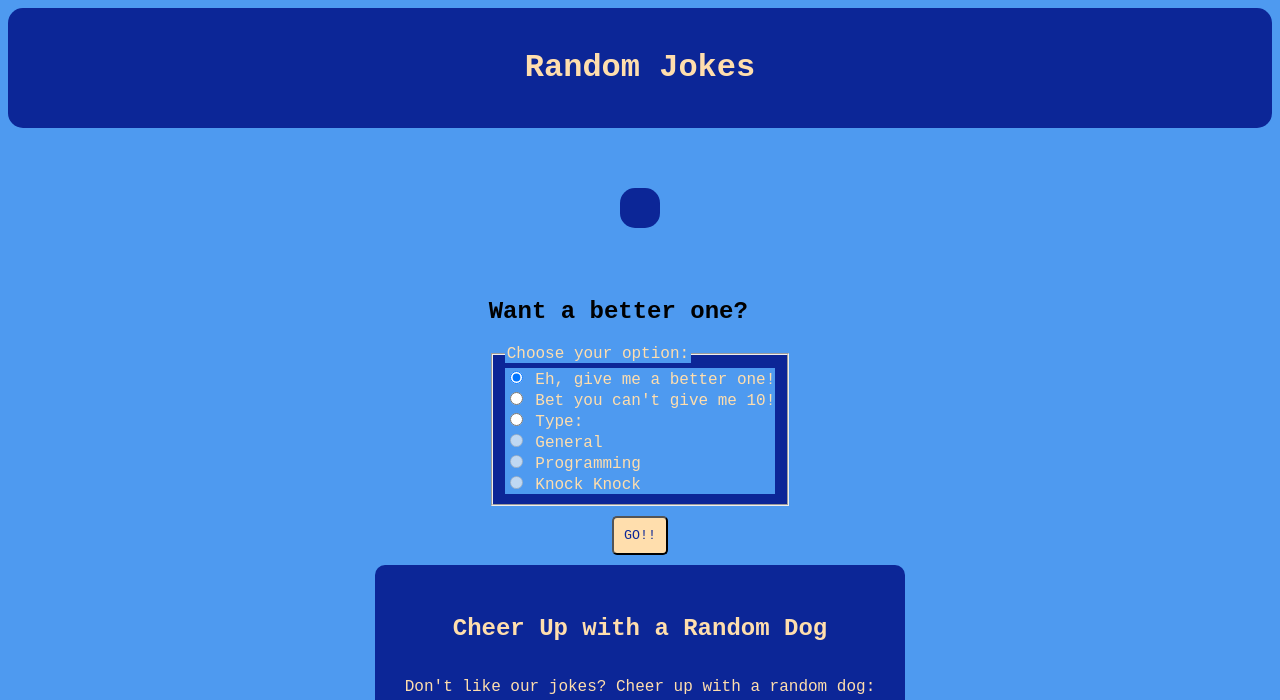
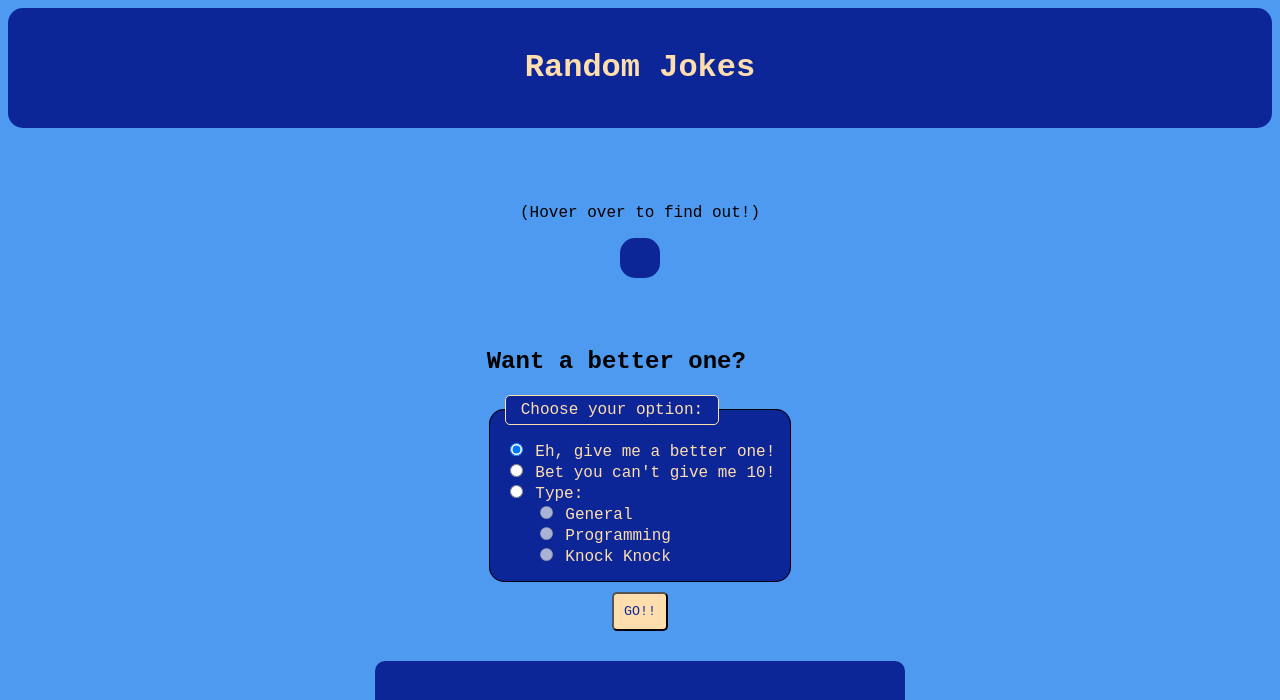
Before and after one commit to howlarious-hounds/joke-and-dogs-final-build, a website built with Vite: page hh-joke-project/index.html in a window 1280 px wide. Shown: the top 700 px of the page. Built offline with nearby package versions, Linux system fonts and the light colour scheme; no server answers.

Commit message:
Completed: Adjusted The Looks of Form

```diff
--- a/hh-joke-project/index.html
+++ b/hh-joke-project/index.html
@@ -11,6 +11,7 @@
     <h1>Random Jokes</h1>
   </header>
   <main>
+    <p>(Hover over to find out!)</p>
     <section class="starter-joke" aria-labelledby="starter-joke-heading">
       <article id="joke-container">
         <p id="starter-joke-setup"></p>
@@ -34,7 +35,7 @@
           <div>
             <input type="radio" id="joke-type" name="joke-option" value="type">
             <label for="joke-type">Type:</label>
-            <div>
+            <div id="all-joke-types">
               <div>
                 <input type="radio" id="general" name="joke-type-option" value="general" disabled>
                 <label for="general">General</label>
--- a/hh-joke-project/src/style.css
+++ b/hh-joke-project/src/style.css
@@ -41,13 +41,13 @@ ul, li {
 }
 
 .joke-setup {
-  color: #F0E68C;
+  color: navajowhite;
 }
 
 /* hide the punchline */
 .joke-punchline {
   display: none;
-  color: #FF6347;
+  color: aquamarine;
 }
 
 /* show punchline when hovering over setup */
@@ -62,13 +62,14 @@ button {
   background-color: navajowhite;
   color: #0C2697;
   cursor: pointer;
-  margin-bottom: 50px;
+  margin-bottom: 30px;
 }
 
 /* enter the go button */
 #joke-form button {
   margin: 10px auto;
   display: block;
+  margin-bottom: 30px;
 }
 
 button:hover {
@@ -76,7 +77,35 @@ button:hover {
   color: navajowhite;
 }
 
-fieldset, #dog-section-heading, #dog-section-description {
+legend {
+  border-style: solid;
+  border-radius: 5px;
+  border-width: 1px;
+  border-color: navajowhite;
+  background-color: #0C2697;
+  padding: 5px 15px 5px 15px;
+}
+
+fieldset {
+  background-color: #0C2697;
+  color: navajowhite;
+  border-style: solid;
+  border-radius: 15px;
+  border-width: 1px;
+  border-color: black;
+  padding: 15px 15px 15px 15px;
+}
+
+div, label {
+  background-color: #0C2697;
+  color: navajowhite;
+}
+
+#all-joke-types {
+  padding-left: 30px;
+}
+
+#dog-section-heading, #dog-section-description {
   background-color: #0C2697;
   color: navajowhite;
 }
```
